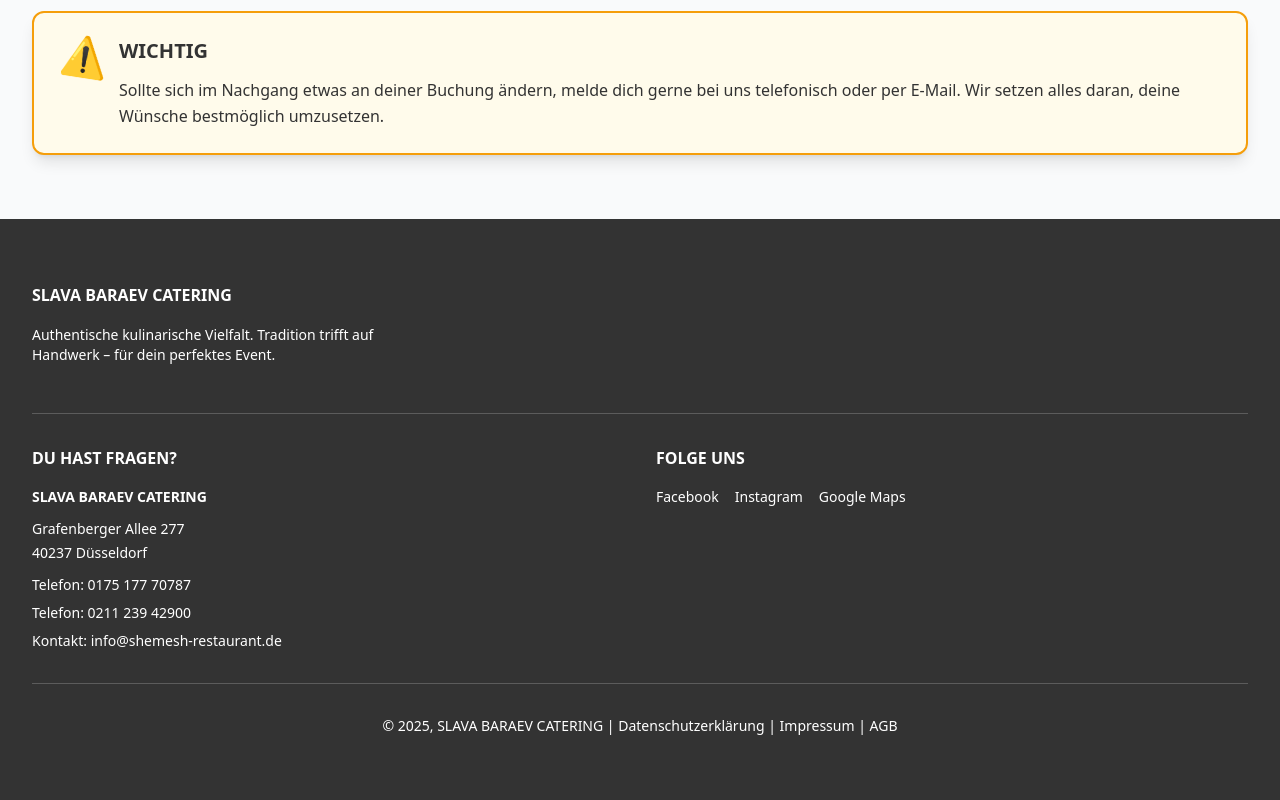
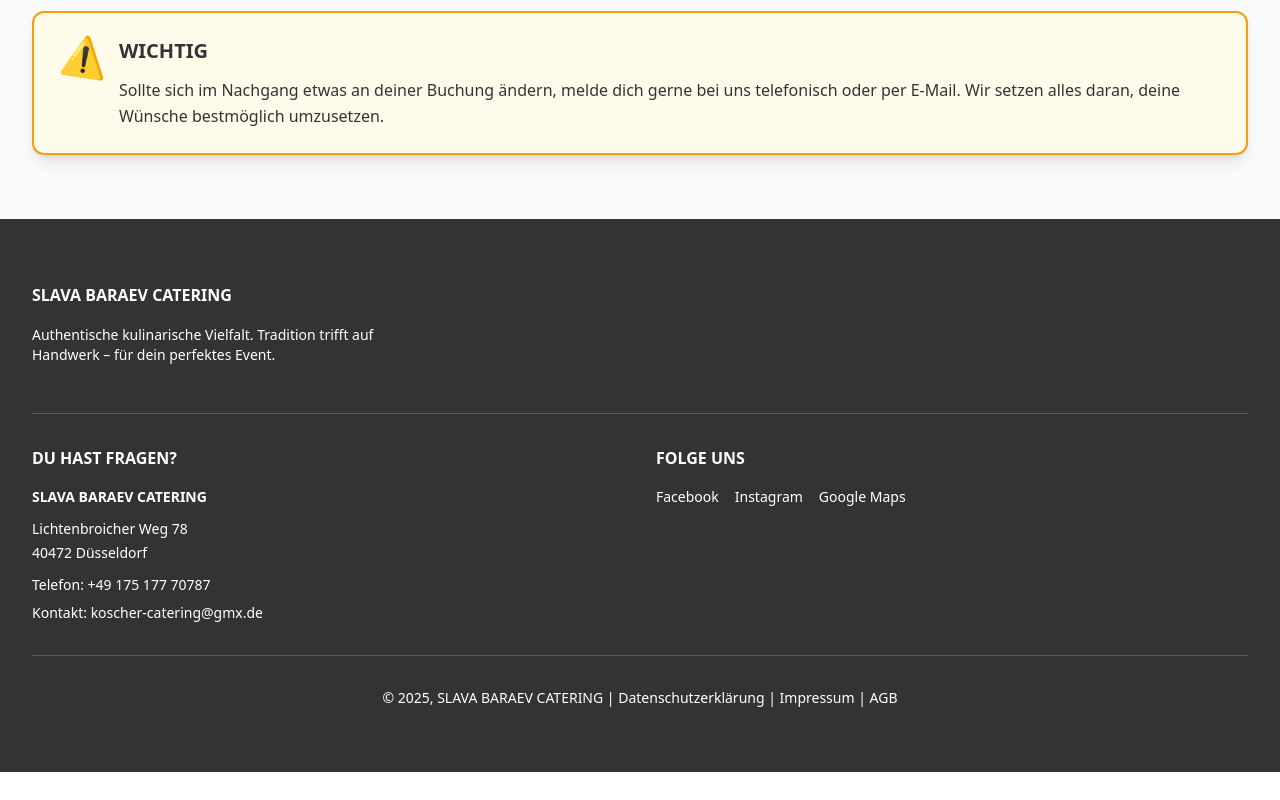
Before and after one commit to Miichiiii/catering-app, a Next.js app: page / in a window 1280 px wide. Shown: the part 2752-3552 px from the top of the page. After the commit the page ends 3524 px from the top, so only its background shows below. Built offline with nearby package versions, Linux system fonts and the light colour scheme.

Commit message:
feat: update contact information in footer component

```diff
--- a/components/footer.tsx
+++ b/components/footer.tsx
@@ -40,27 +40,22 @@
             <div>
               <h4 className="font-bold mb-4">DU HAST FRAGEN?</h4>
               <p className="text-sm font-bold mb-3">SLAVA BARAEV CATERING</p>
-              <p className="text-sm mb-1">Grafenberger Allee 277</p>
-              <p className="text-sm mb-3">40237 Düsseldorf</p>
+              <p className="text-sm mb-1">Lichtenbroicher Weg 78</p>
+              <p className="text-sm mb-3">40472 Düsseldorf</p>
               <p className="text-sm mb-2">
                 Telefon:{" "}
-                <a href="tel:017517770787" className="hover:opacity-75">
-                  0175 177 70787
+                <a href="tel:+4917517770787" className="hover:opacity-75">
+                  +49 175 177 70787
                 </a>
               </p>
-              <p className="text-sm mb-2">
-                Telefon:{" "}
-                <a href="tel:021123942900" className="hover:opacity-75">
-                  0211 239 42900
-                </a>
-              </p>
+
               <p className="text-sm">
                 Kontakt:{" "}
                 <a
-                  href="mailto:info@shemesh-restaurant.de"
+                  href="mailto:koscher-catering@gmx.de"
                   className="hover:opacity-75"
                 >
-                  info@shemesh-restaurant.de
+                  koscher-catering@gmx.de
                 </a>
               </p>
             </div>
```
